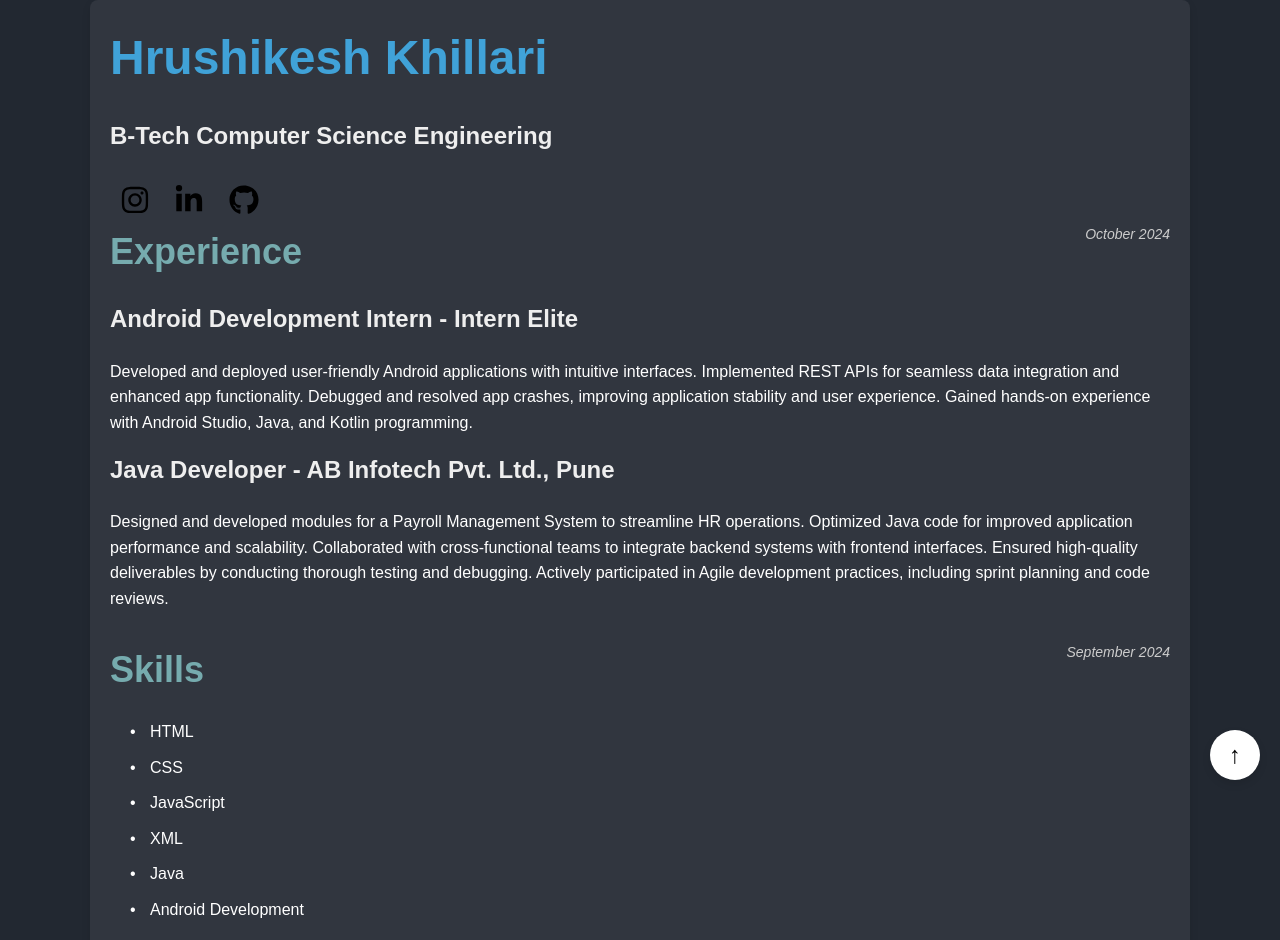
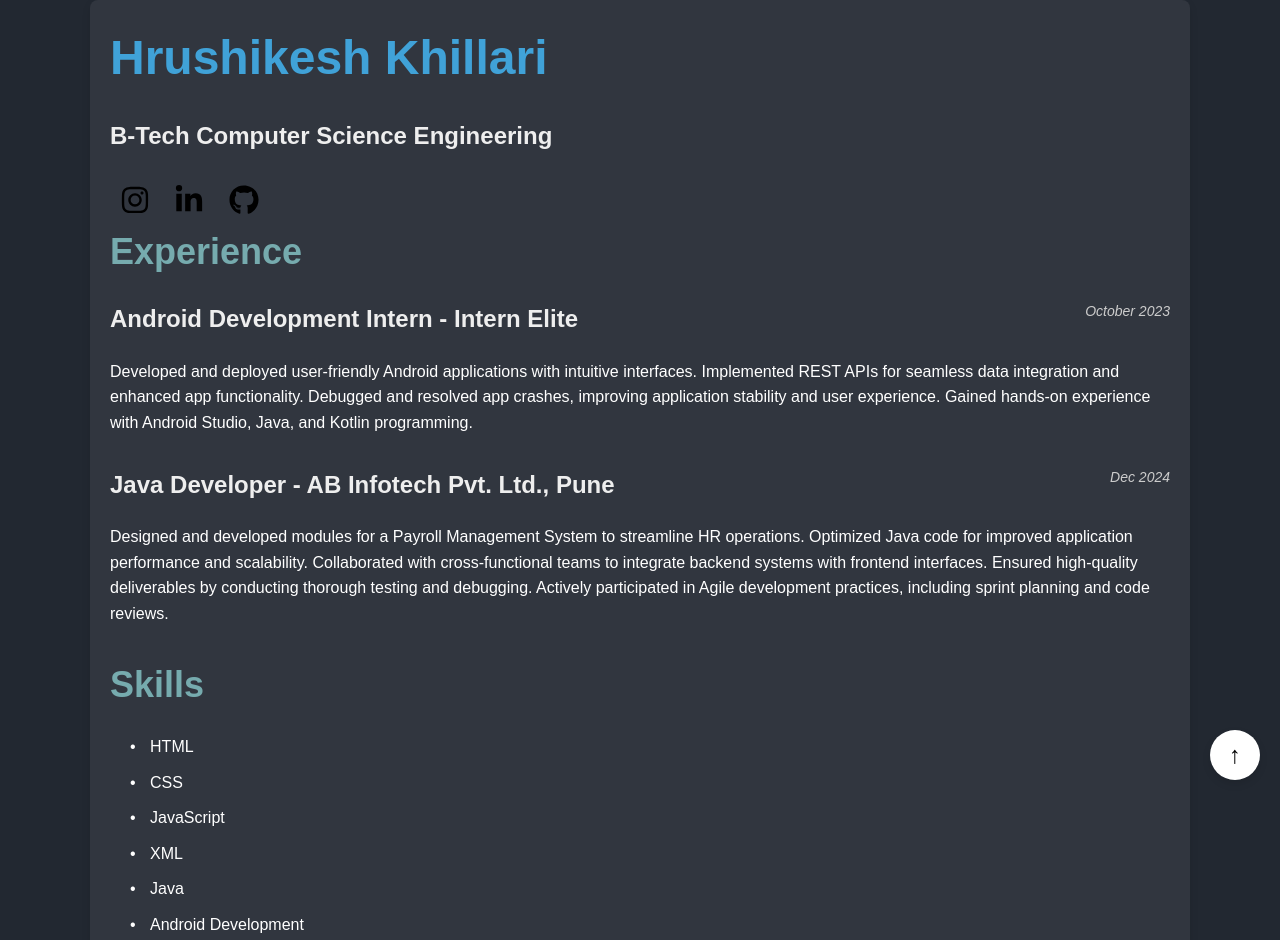
Before and after one commit to Hrushikeshkhillari/hrushikeshkhillari.tech, a plain HTML site: page index.html in a window 1280 px wide. Shown: the top 940 px of the page. Drawn offline with Linux system fonts and the light colour scheme.

Commit message:
date change

```diff
--- a/index.html
+++ b/index.html
@@ -33,26 +33,29 @@
 
         <!-- Experience Section ---------------------->
         <section id="experience">
-            <span class="section-date">October 2024</span>
             <h2>Experience</h2>
+             <section>
                 <h3> Android Development Intern - Intern Elite</h3>
+                <span class="section-date">October 2023</span>
                 <p>Developed and deployed user-friendly Android applications with intuitive interfaces.
                     Implemented REST APIs for seamless data integration and enhanced app functionality.
                     Debugged and resolved app crashes, improving application stability and user experience.
                     Gained hands-on experience with Android Studio, Java, and Kotlin programming.</p>
-
+            </section>
+            <section>
                     <h3> Java Developer - AB Infotech Pvt. Ltd., Pune</h3>
+                    <span class="section-date">Dec 2024</span>
                 <p>Designed and developed modules for a Payroll Management System to streamline HR operations.
                     Optimized Java code for improved application performance and scalability.
                     Collaborated with cross-functional teams to integrate backend systems with frontend interfaces.
                     Ensured high-quality deliverables by conducting thorough testing and debugging.
                     Actively participated in Agile development practices, including sprint planning and code reviews.</p>
-
+            </section>
         </section>
 
         <!-- Skills Section --------------------------->
         <section id="skills">
-            <span class="section-date">September 2024</span>
+
             <h2>Skills</h2>
             <ul>
                 <li>HTML</li>
```
Lines whose indentation alone changed are shown as unchanged.
